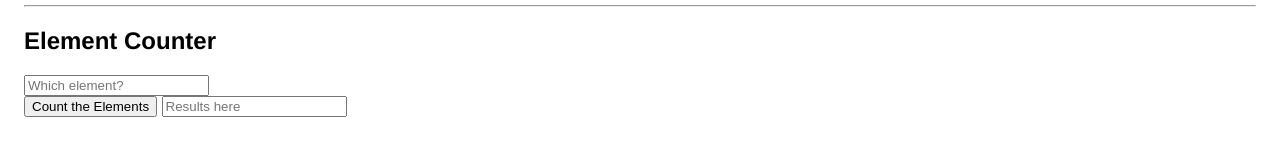
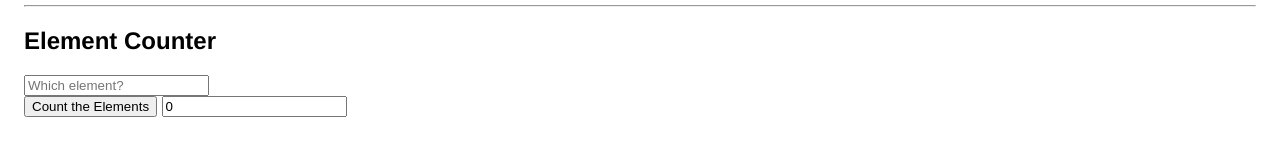
Before and after one commit to mbau/CAPP30370, a plain HTML site: page projects/project17/index.html in a window 1280 px wide. Both pictures are taken after a click on the button "Count the Elements". Shown: the part 1842-1983 px from the top of the page. Drawn offline with nearby package versions, Linux system fonts and the light colour scheme.

Commit message:
final commmit

```diff
--- a/projects/project17/index.html
+++ b/projects/project17/index.html
@@ -161,6 +161,8 @@
   $("#get-attr").click(function(){
     console.log($("#kitten2").attr("src"));
     console.log($("#kitten2").attr("alt"));
+    console.log($("#kitten2").width());
+    console.log($("#kitten2").height());
   });
 </script>
 
@@ -174,8 +176,8 @@
   /*
   1. Get the user input for an element, id, class, or query and display how many exist on the page in the Results box
   */
-  document.getElementById("count").addEventListener("click", function() {
-    document.getElementById("element-count").value = document.querySelectorAll(document.getElementById("element-type").value).length;
+  $("#count").click(function() {
+    $("#element-count").val( $($("#element-type").val()).length );
   });
 </script>
 
```
